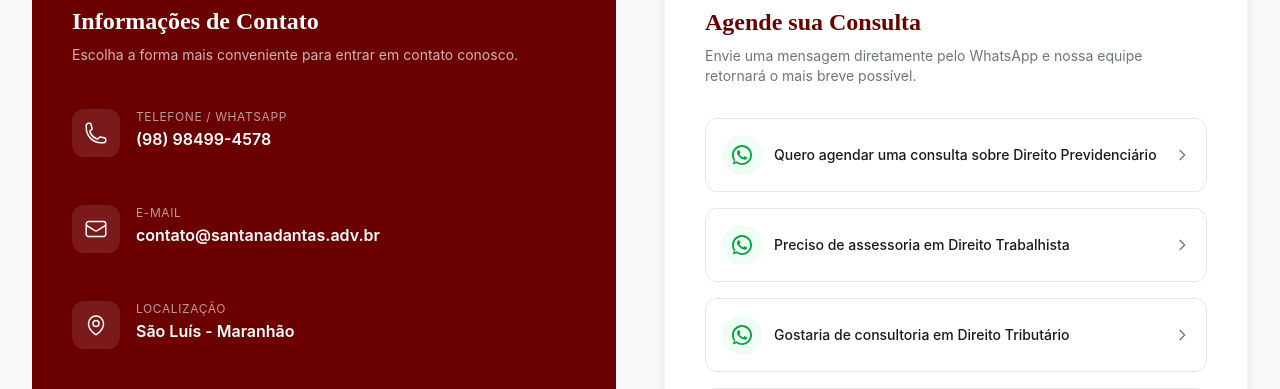
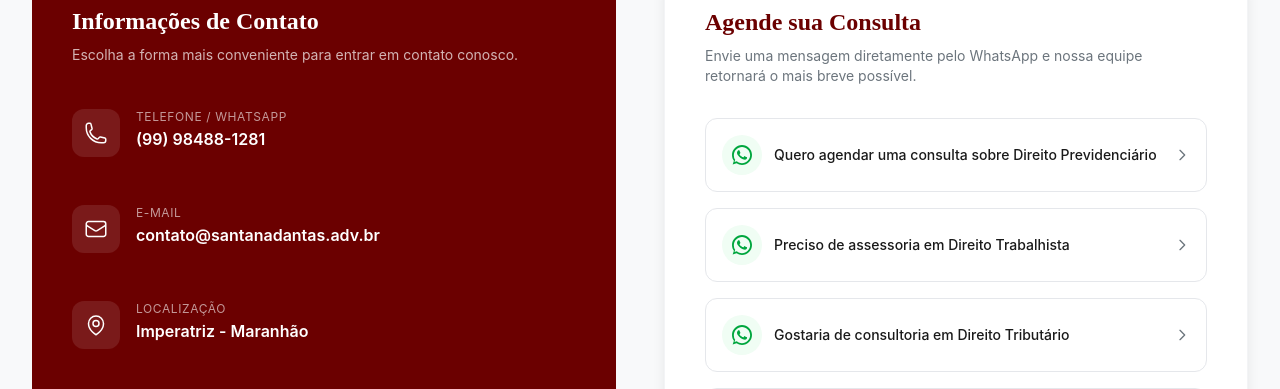
Before and after one commit to rayandantas08-netizen/professional-lawyer-website, a React (Vite) app: page / in a window 1280 px wide. Shown: the part 4560-4949 px from the top of the page. Built offline with nearby package versions, Linux system fonts and the light colour scheme.

Commit message:
Update Contact.tsx

```diff
--- a/src/components/Contact.tsx
+++ b/src/components/Contact.tsx
@@ -11,8 +11,8 @@ export default function Contact() {
         </svg>
       ),
       label: 'Telefone / WhatsApp',
-      value: '(98) 98499-4578',
-      link: 'https://wa.me/5598984994578',
+      value: '(99) 98488-1281',
+      link: 'https://wa.me/5599984881281',
     },
     {
       icon: (
@@ -32,7 +32,7 @@ export default function Contact() {
         </svg>
       ),
       label: 'Localização',
-      value: 'São Luís - Maranhão',
+      value: 'Imperatriz - Maranhão',
       link: '#',
     },
     {
@@ -144,7 +144,7 @@ export default function Contact() {
                 ].map((msg) => (
                   <a
                     key={msg}
-                    href={`https://wa.me/5598984994578?text=${encodeURIComponent(`Olá! ${msg}.`)}`}
+                    href={`https://wa.me/5599984881281?text=${encodeURIComponent(`Olá! ${msg}.`)}`}
                     target="_blank"
                     rel="noopener noreferrer"
                     className="flex items-center gap-3 p-4 rounded-xl border border-gray-200 hover:border-secondary hover:bg-secondary/5 transition-all duration-300 group"
@@ -165,7 +165,7 @@ export default function Contact() {
 
               {/* Main WhatsApp CTA */}
               <a
-                href="https://wa.me/5598984994578?text=Olá! Gostaria de agendar uma consulta."
+                href="https://wa.me/5599984881281?text=Olá! Gostaria de agendar uma consulta."
                 target="_blank"
                 rel="noopener noreferrer"
                 className="w-full flex items-center justify-center gap-3 bg-green-600 hover:bg-green-700 text-white py-4 px-6 rounded-xl font-bold text-lg transition-all duration-300 hover:shadow-xl hover:-translate-y-0.5"
```
